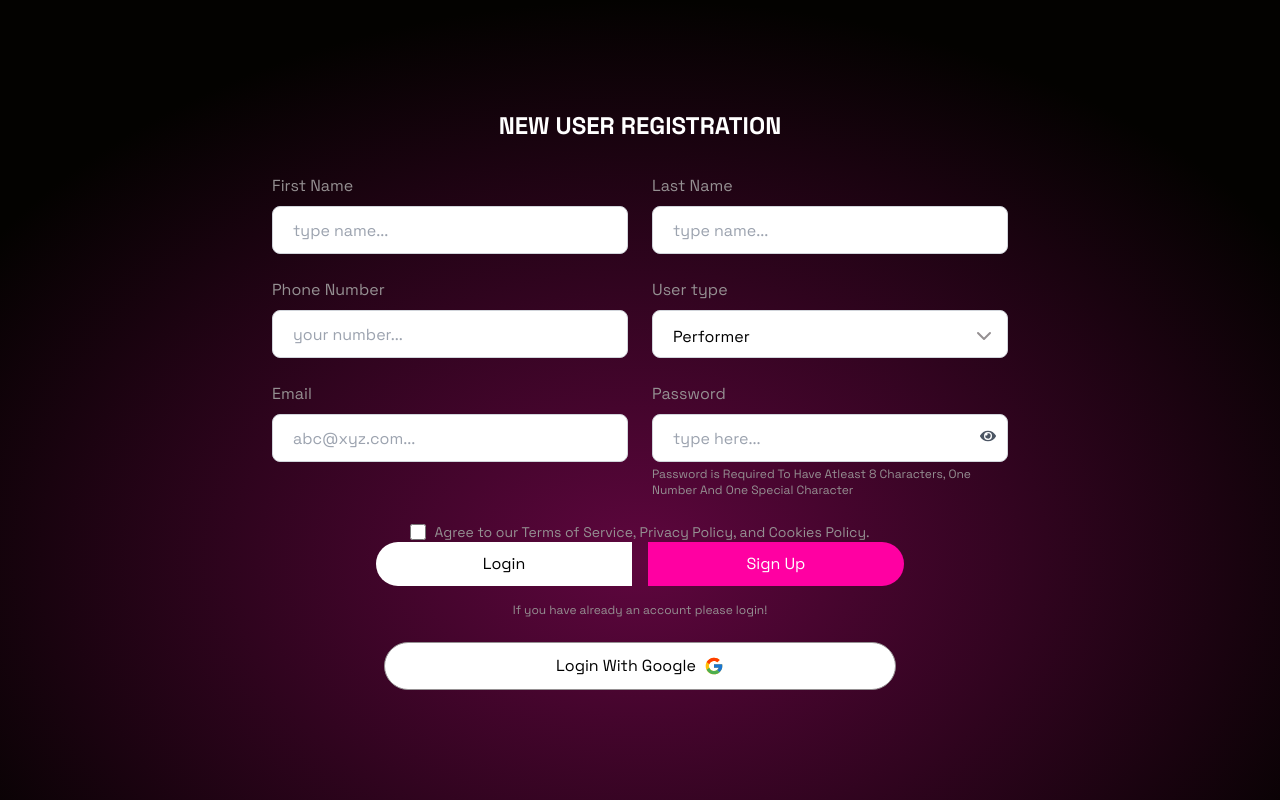
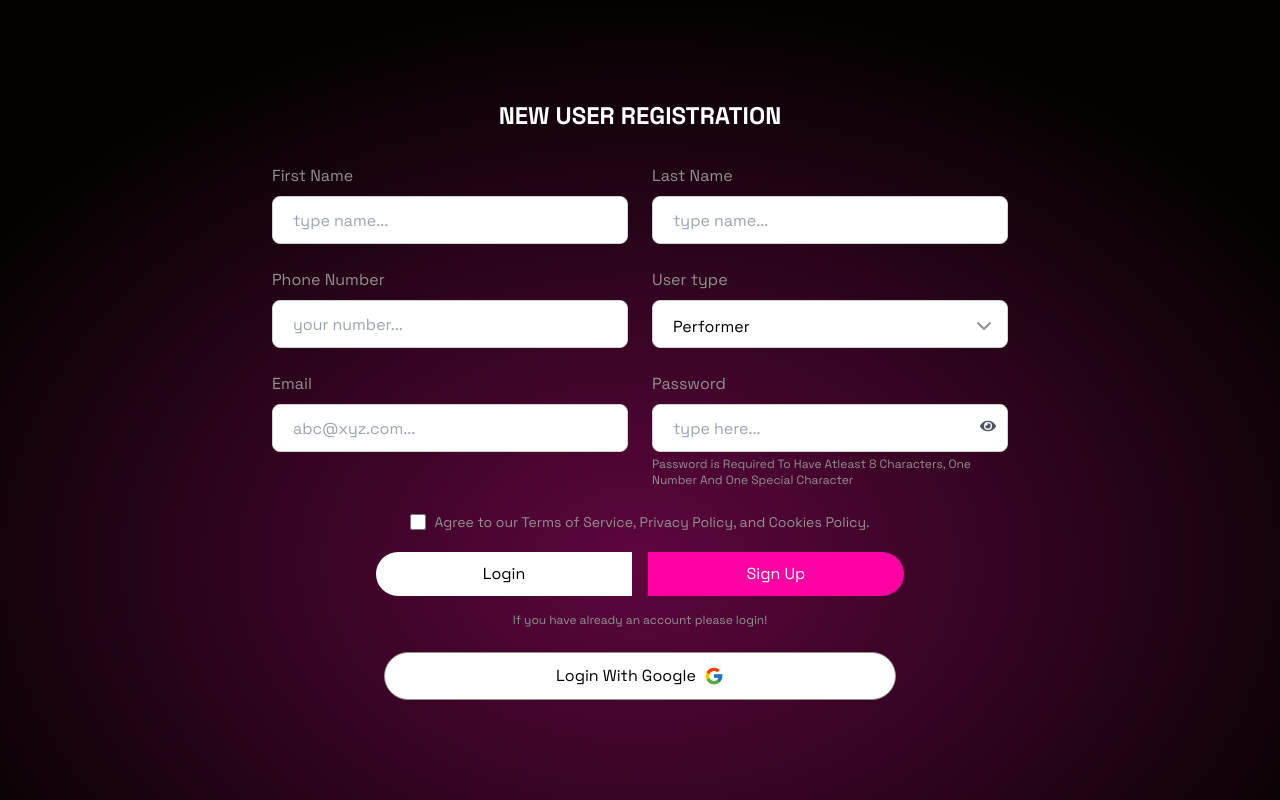
Before and after one commit to HamzaAliKundi/coltable-deshabord-admin, a React (Vite) app: page / in a window 1280 px wide. Built offline with nearby package versions, Linux system fonts and the light colour scheme.

Commit message:
fix alignment

```diff
--- a/src/pages/auth/signUp.tsx
+++ b/src/pages/auth/signUp.tsx
@@ -237,7 +237,7 @@ const Signup = () => {
             )}
 
             {/* Action Buttons */}
-            <div className="flex justify-center mt- gap-4">
+            <div className="flex justify-center mt-5 gap-4">
               <button
                 type="button"
                 className="w-full md:w-64 h-13 rounded-l-full bg-white text-black py-2.5 px-4 font-['Space_Grotesk']"
```
